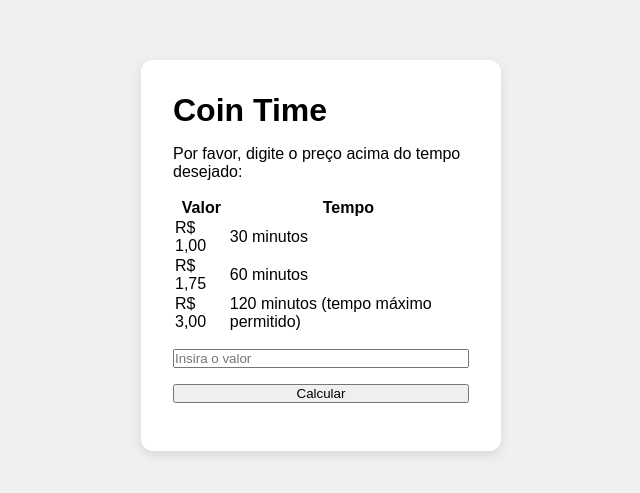
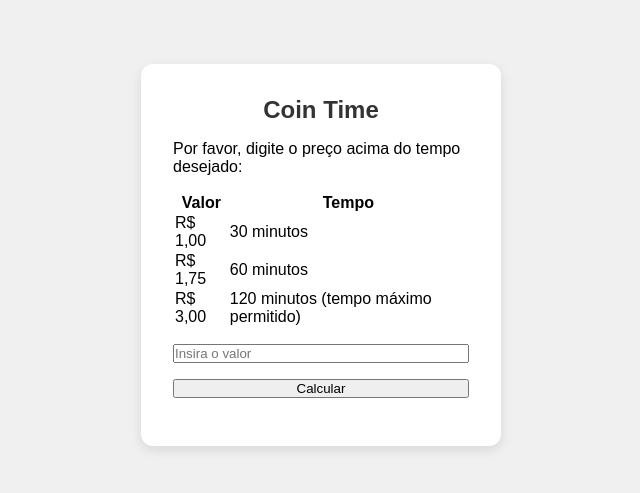
Before and after one commit to hildeki/Parqu-metro-Online, a plain HTML site: page index.html in a window 1280 px wide. Shown: the part 145-638 px from the top of the page, without its empty margins (319-959 px from the left). Drawn offline with Linux system fonts and the light colour scheme; a script that the page names is missing.

Commit message:
Estilo do h1

```diff
--- a/style.css
+++ b/style.css
@@ -24,3 +24,9 @@ body {
     flex-direction: column;
     gap: 1rem;
 }
+
+h1 {
+    font-size: 1.5rem;
+    color: #333333;
+    text-align: center;
+}
```
